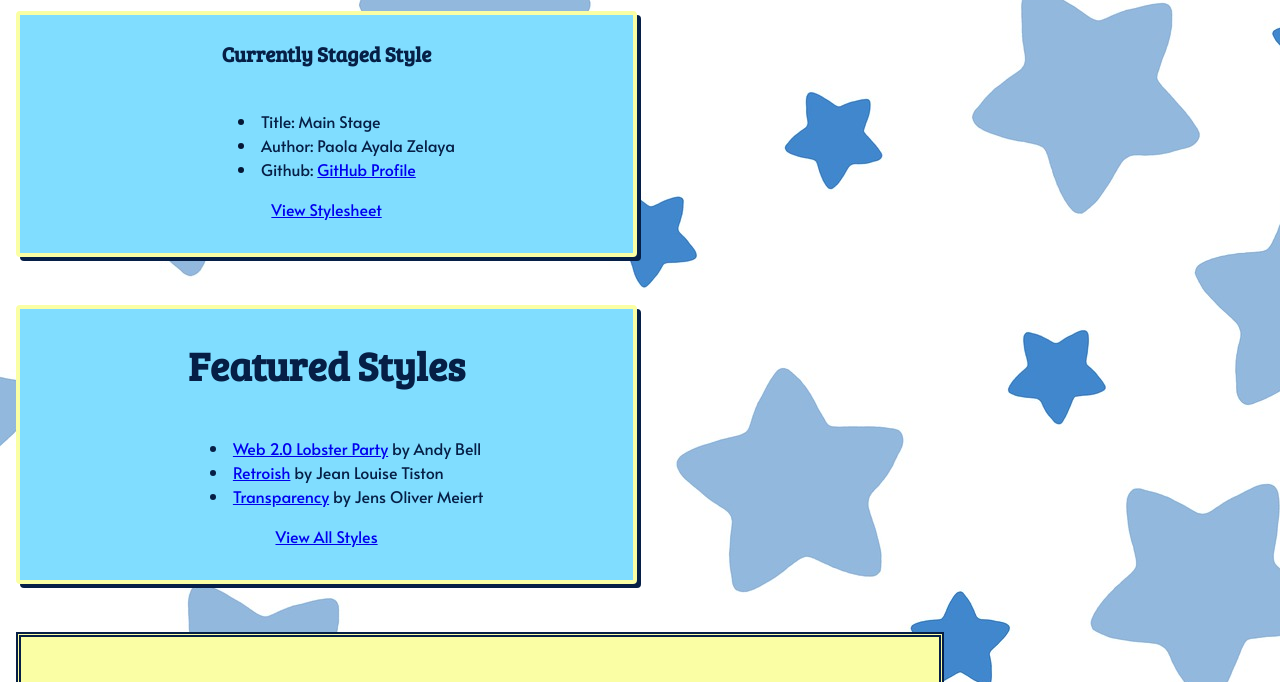
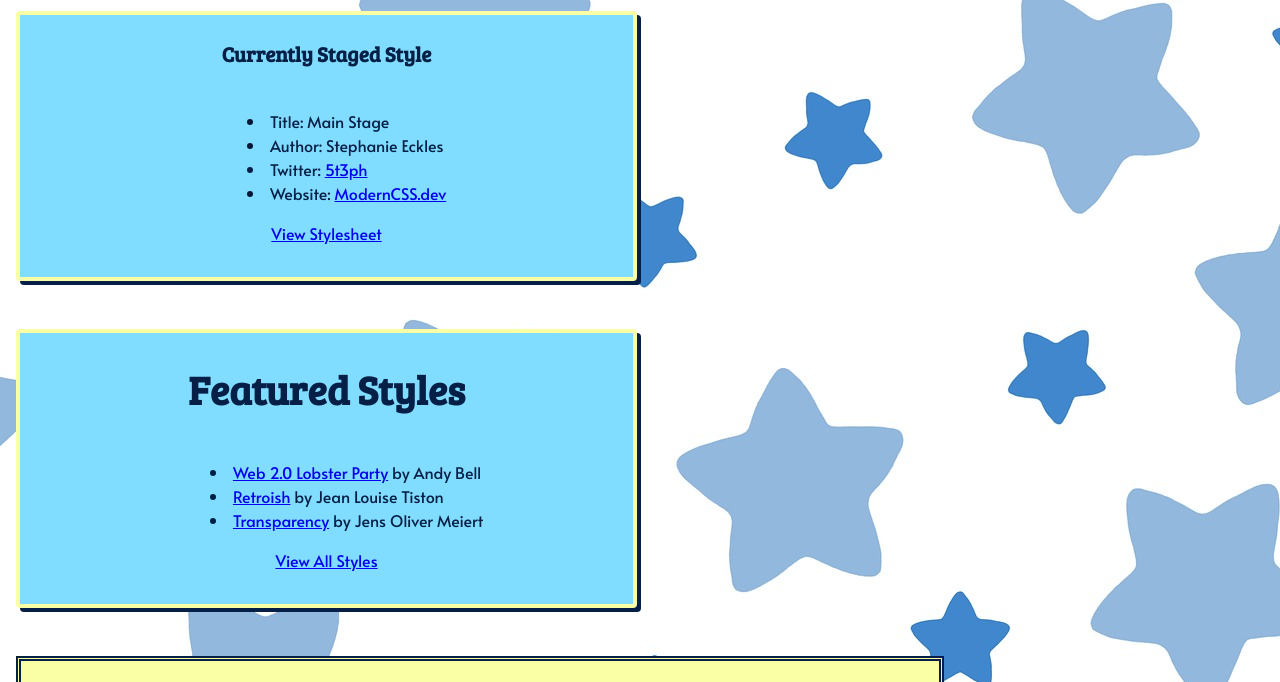
Before and after one commit to RVCC-IDMX/style-mobile-first-payalazelaya, an Eleventy site: page src/index.html in a window 1280 px wide. Shown: the part 4160-4842 px from the top of the page. Built offline with nearby package versions, Linux system fonts and the light colour scheme; Eleventy itself is replaced by a stand-in of ours; files that its build step writes are made by us from their sources.

Commit message:
Unadd edits from HTML + fix accessibility

```diff
--- a/src/index.html
+++ b/src/index.html
@@ -192,9 +192,12 @@
       <h4 id="profile-title">Currently Staged Style</h4>
       <ul>
         <li class="profile-title"><span>Title:</span> <span>Main Stage</span></li>
-        <li class="profile-author"><span>Author:</span> <span>Paola Ayala Zelaya</span></li>
+        <li class="profile-author"><span>Author:</span> <span>Stephanie Eckles</span></li>
+        <li class="profile-twitter">
+          <span>Twitter:</span> <span><a href="https://twitter.com/5t3ph">5t3ph</a></span>
+        </li>
         <li class="profile-website">
-          <span>Github:</span> <span><a href="https://github.com/payalazelaya">GitHub Profile</a></span>
+          <span>Website:</span> <span><a href="https://moderncss.dev">ModernCSS.dev</a></span>
         </li>
       </ul>
       <a href="/styles/css/main-stage.css">View Stylesheet</a>
--- a/src/sass/style.scss
+++ b/src/sass/style.scss
@@ -335,8 +335,6 @@ li.profile-author::marker{
       *,
       *::before,
       *::after {
-        animation-duration: 0.02ms !important;
-        animation-iteration-count: 1 !important;
         transition-duration: 0.02ms !important;
         scroll-behavior: auto !important;
       }
```
